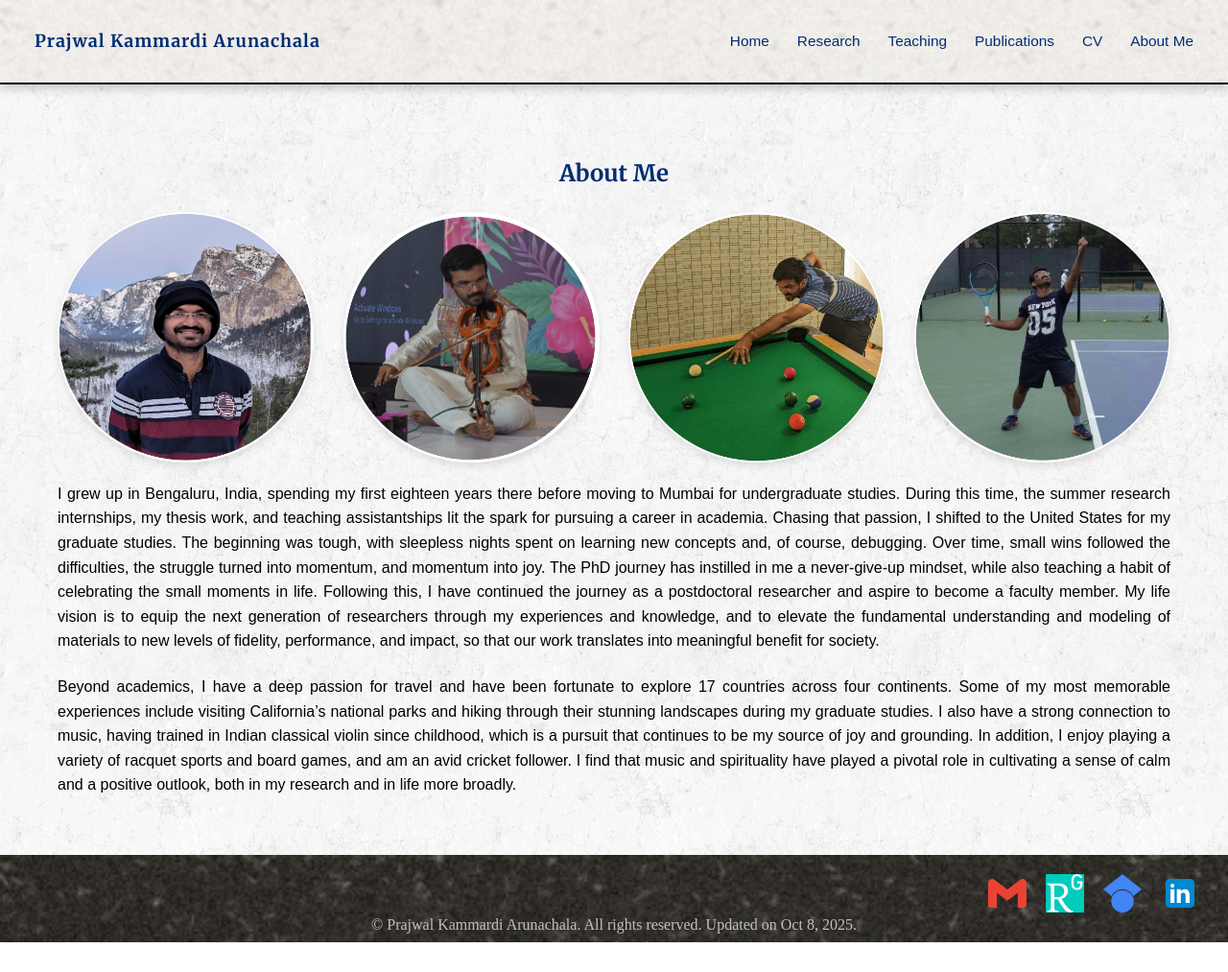
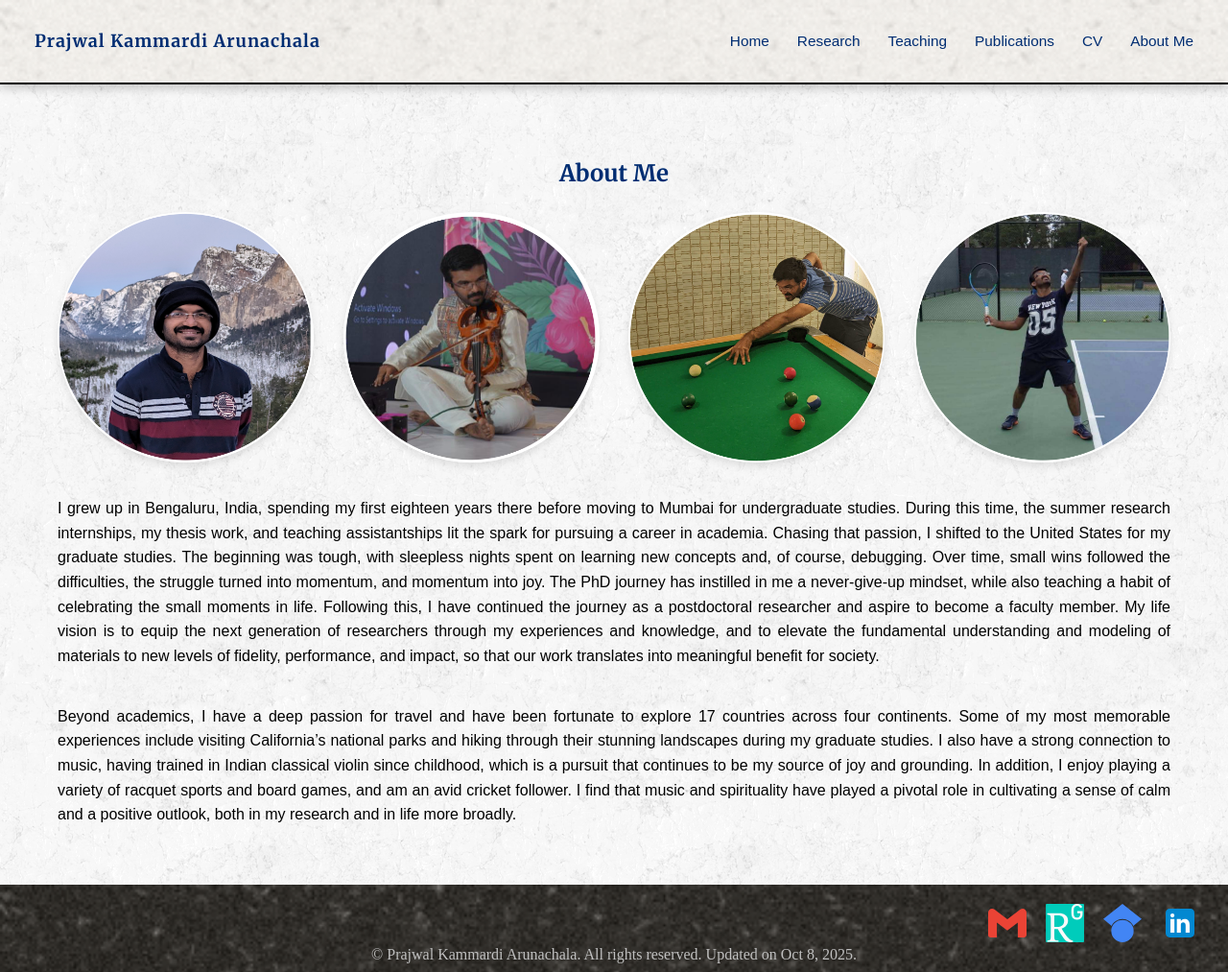
Before and after one commit to prajwalka/prajwalka.github.io, a Jekyll site: the page built from about.md, in a window 1280 px wide and 1013 px high. Shown: the whole window at 96% size. Built offline with Jekyll 4.4.1, drawn with Linux system fonts in a browser that asks for light colours; some web fonts are replaced.

```diff
--- a/assets/style.css
+++ b/assets/style.css
@@ -607,6 +607,7 @@
   box-sizing: border-box;
   width: 100%;
   font-size: clamp(16px, 1.2vw, 20px);
+  padding-top: clamp(14px, 1.2vw, 22px);
   margin: 0 auto clamp(14px, 2vw, 22px);
   overflow-wrap: break-word;
   hyphens: auto;
```
